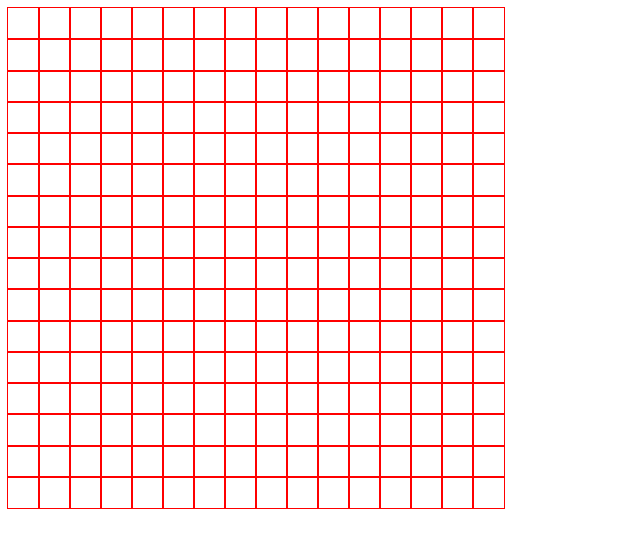
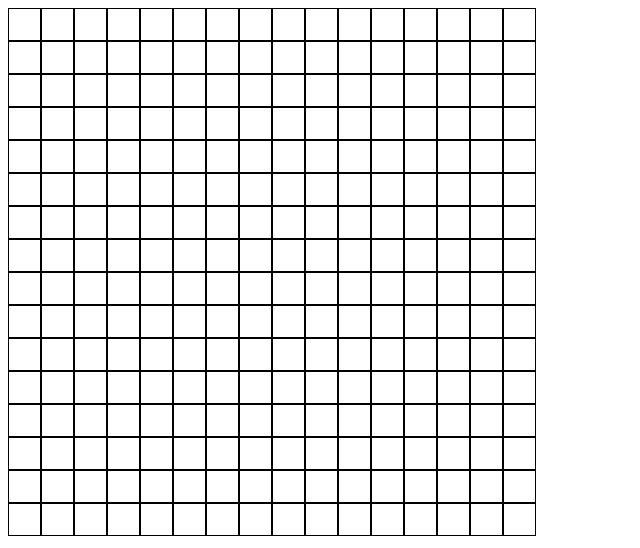
Before and after one commit to TerraGeode/etch-sketch, a plain HTML site: page index.html in a window 1280 px wide. Shown: the whole page, without its empty margins (0-640 px from the left). Drawn offline with Linux system fonts and the light colour scheme.

Commit message:
Made pixels change color when mouse hovers over them.

```diff
--- a/etching.js
+++ b/etching.js
@@ -9,10 +9,14 @@ for (let i = 0; i <pixelCount; i +=1) {
     pRow.style.display = "flex";
     pRow.style.flex = "1";
     pRow.style.flexDirection = "row";
-    pRow.style.height = pixelSIze + "px";
     for (let y = 0; y < pixelCount; y +=1) {
         const pixel = document.createElement("div");
         pixel.style.width = pixelSIze + "px";
+        pixel.style.height = pixelSIze + "px";
+        pixel.style.border = "solid 1px black";
+        pixel.addEventListener("mouseover", () => {
+            pixel.style.backgroundColor = "grey";
+        });
         pRow.appendChild(pixel);
     }
     pad.appendChild(pRow);
--- a/sketch.css
+++ b/sketch.css
@@ -1,12 +1,7 @@
-div {
-    outline: solid 1px red;
-}
-
 #pad {
     padding: 0px;
     display: flex;
     flex-direction: column;
     flex: 1;
     width: fit-content;
-    height: 500px;
 }
```
